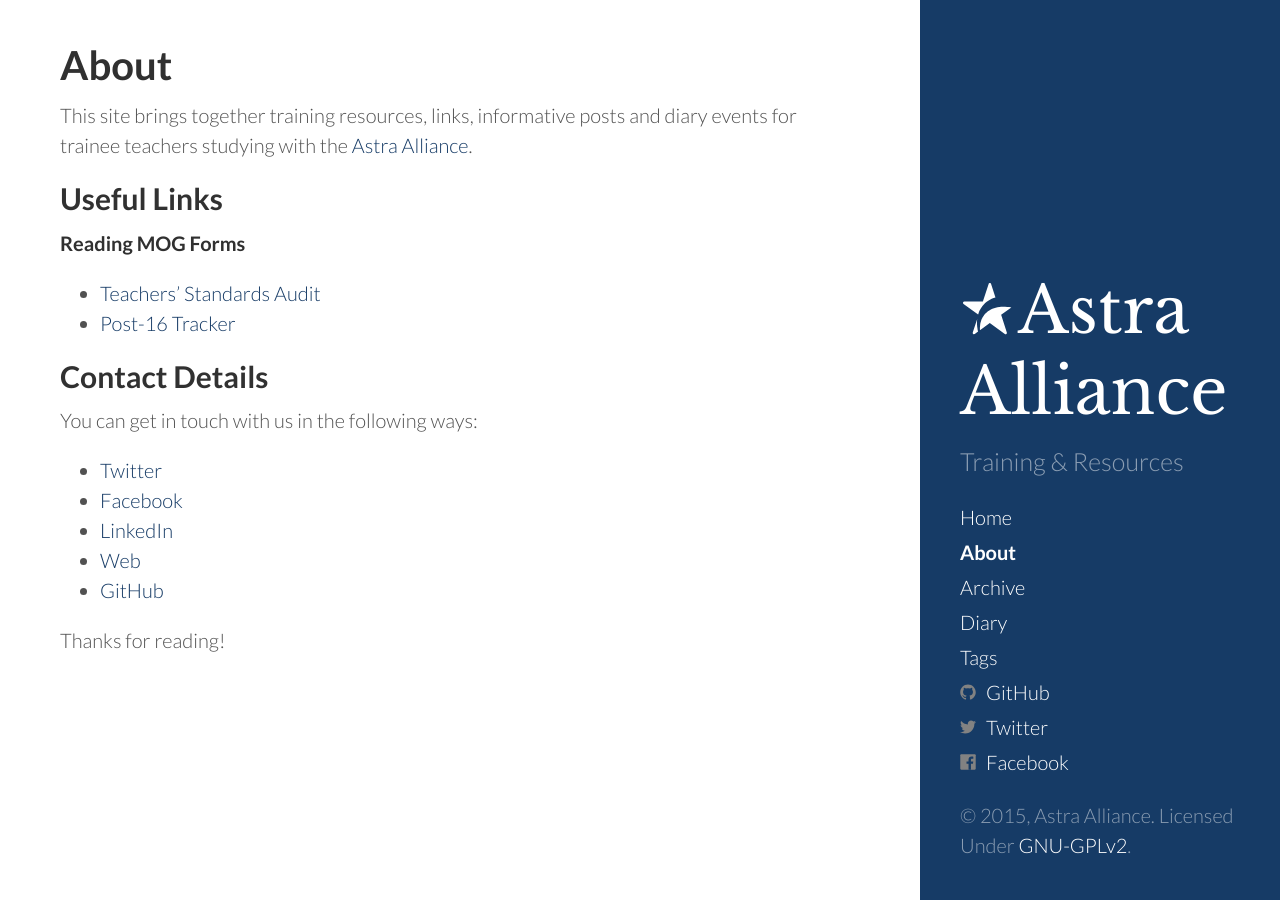
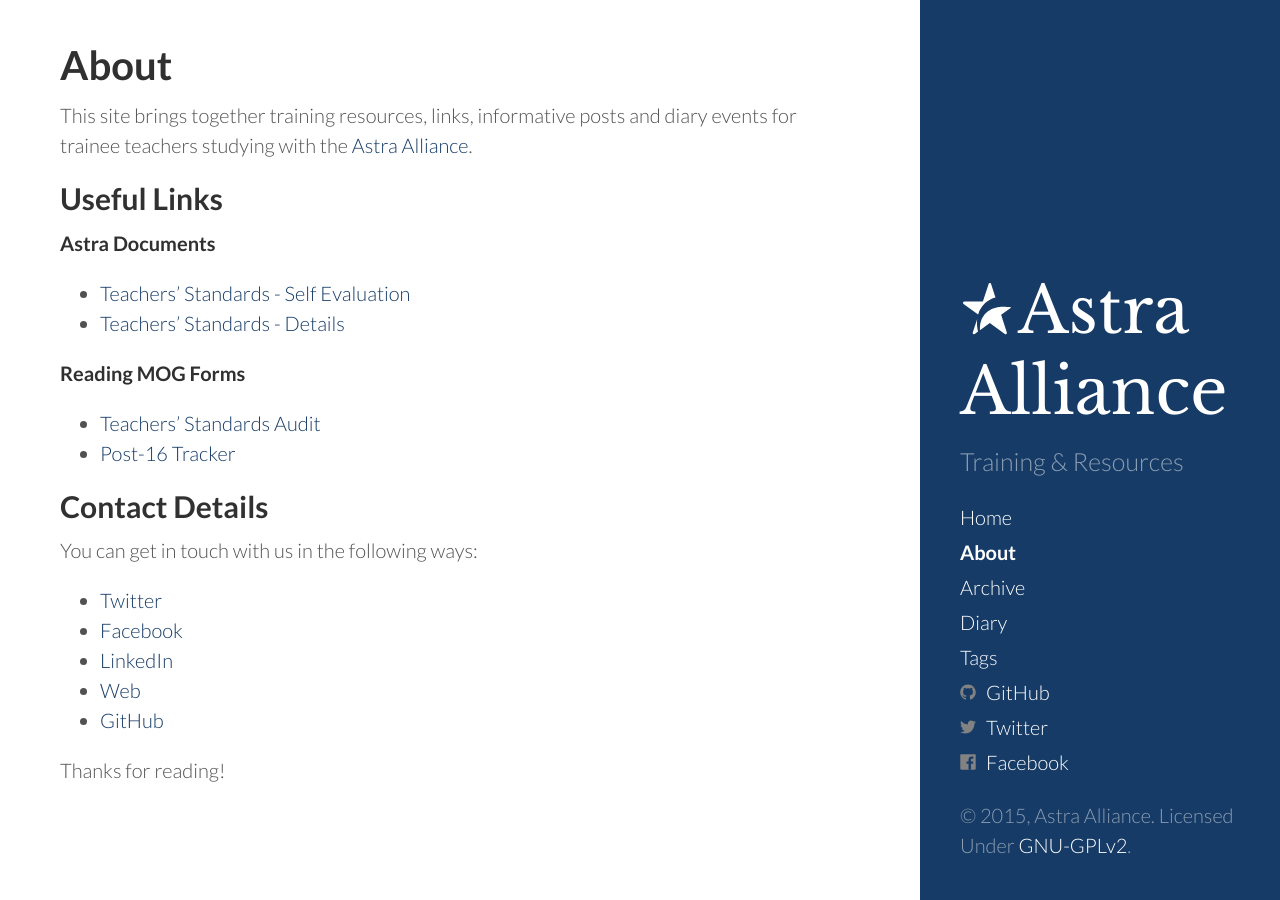
Before and after one commit to Astra-Alliance/astra-alliance.github.io, a Jekyll site: the page built from about.md, in a window 1280 px wide. Built offline with Jekyll 4.4.1, drawn with Linux system fonts in a browser that asks for light colours; Markdown is read by kramdown in place of the engine named in the settings.

Commit message:
Updated About

```diff
--- a/about.md
+++ b/about.md
@@ -7,6 +7,11 @@
 This site brings together training resources, links, informative posts and diary events for trainee teachers studying with the [Astra Alliance](http://www.astra-alliance.com).
 
 ## Useful Links
+
+__Astra Documents__
+
+* [Teachers' Standards - Self Evaluation](https://docs.google.com/spreadsheets/d/1Ohi9RiWiOT5OdEaho3B5iuSwB9ItJxjLH3WWldkhtoQ/copy)
+* [Teachers' Standards - Details](https://docs.google.com/document/d/14O2Mxo4y0TTwckOmbJpDnaCHM0jvdwxV9eR4nFEuEGw/view)
 
 __Reading MOG Forms__
 
```
